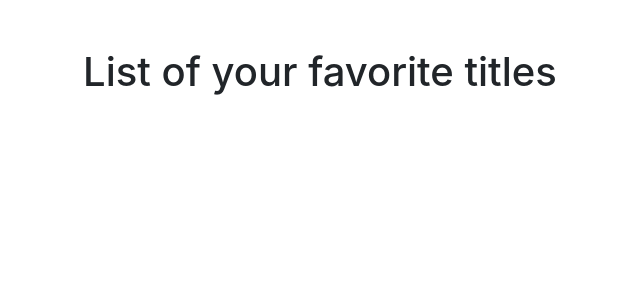
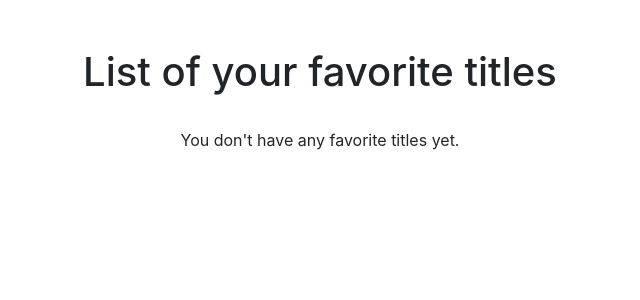
Before and after one commit to robert3731/movies_catalogue, a Flask app: page /favorites in a window 1280 px wide. Shown: the part 56-356 px from the top of the page, without its empty margins (320-960 px from the left). Run offline with Flask 2, Linux system fonts and the light colour scheme; some libraries are stand-ins or nearby versions.

Commit message:
Fixed problem with favorites when no favorite titles

```diff
--- a/templates/favorites.html
+++ b/templates/favorites.html
@@ -18,10 +18,10 @@
         {% endif %}
         {% endfor %}
     </div>
+    {% if not movies %}
+    <p class="col-lg-12 text-center">You don't have any favorite titles yet.</p>
+    {% else %}
     {% for movie in movies %}
-    {% if len(movies) == 1 %}
-    <p class="lead">You don't have any favourite titles yet.</p>
-    {% else %}
     <div class="col-lg-3 col-md-6 mb-4">
         <div class="card h-100">
             <img class="card-img-top" src="{{ tmdb_image_url(movie.poster_path,'w780') }}" alt="">
@@ -34,8 +34,8 @@
             </div>
         </div>
     </div>
+    {% endfor %}
     {% endif %}
-    {% endfor %}
 </div>
 
 {% endblock %}
```
